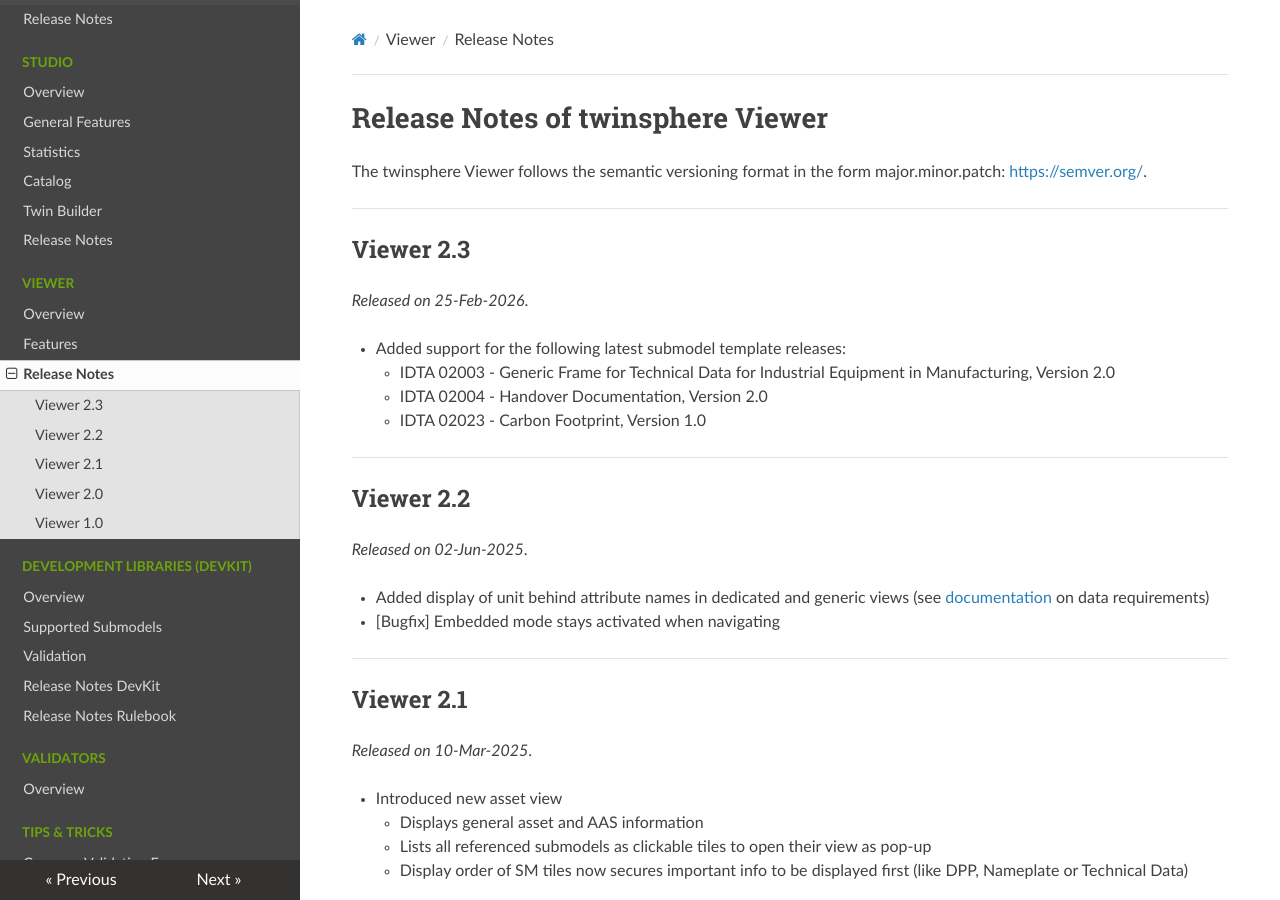
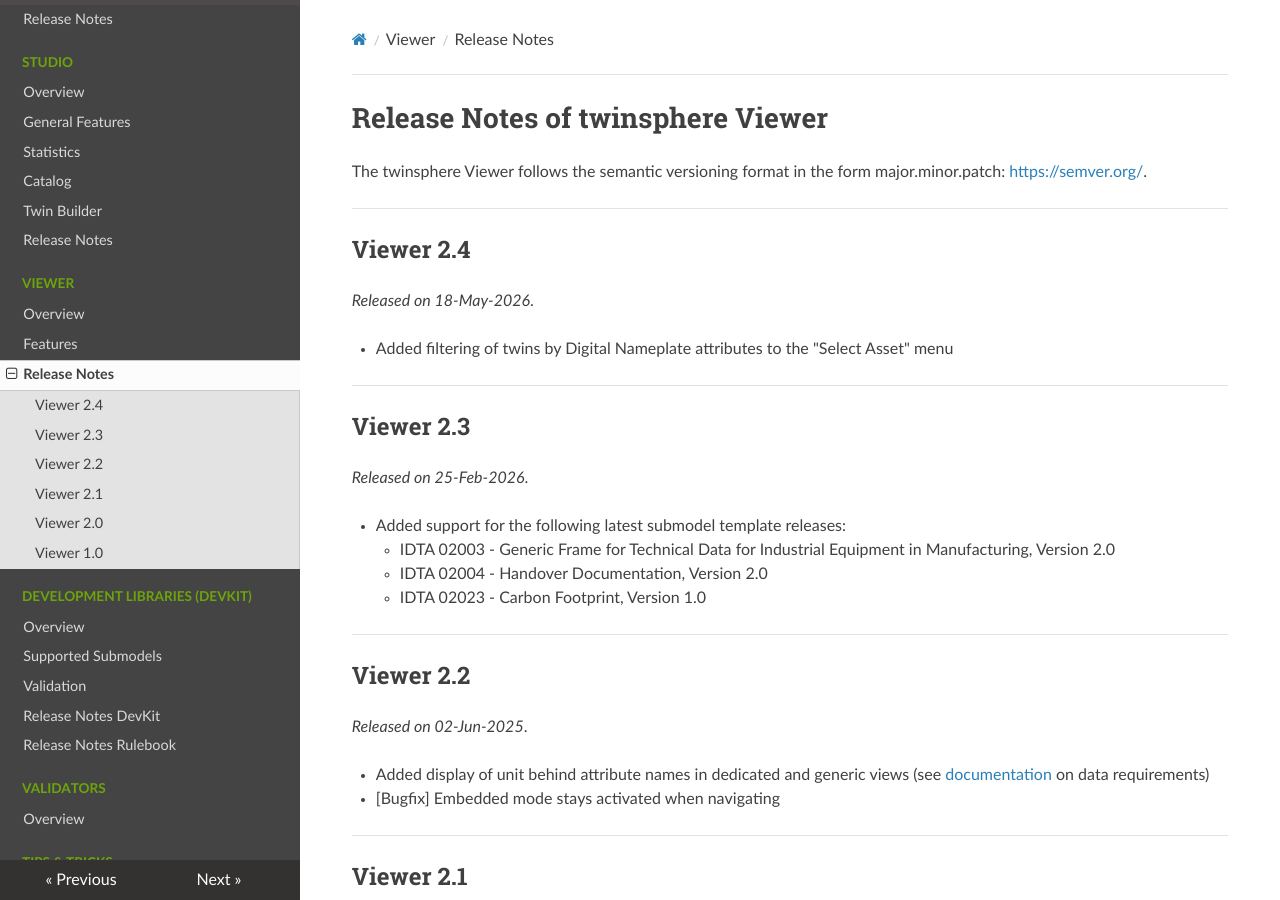
Before and after one commit to twinsphere/twinsphere.github.io, an MkDocs documentation site: the page built from docs/viewer-release-notes.md, in a window 1280 px wide and 900 px high. Built offline with MkDocs 1.6.1, drawn with Linux system fonts in a browser that asks for light colours; nearby versions of some CDN libraries.

Commit message:
feat(viewer): add 2.4 release notes

```diff
--- a/docs/viewer-release-notes.md
+++ b/docs/viewer-release-notes.md
@@ -2,6 +2,14 @@
 
 The twinsphere Viewer follows the semantic versioning format in the form major.minor.patch:
 [https://semver.org/](https://semver.org/).
+
+---
+
+## Viewer 2.4
+
+*Released on 18-May-2026*.
+
+- Added filtering of twins by Digital Nameplate attributes to the "Select Asset" menu
 
 ---
 
```
